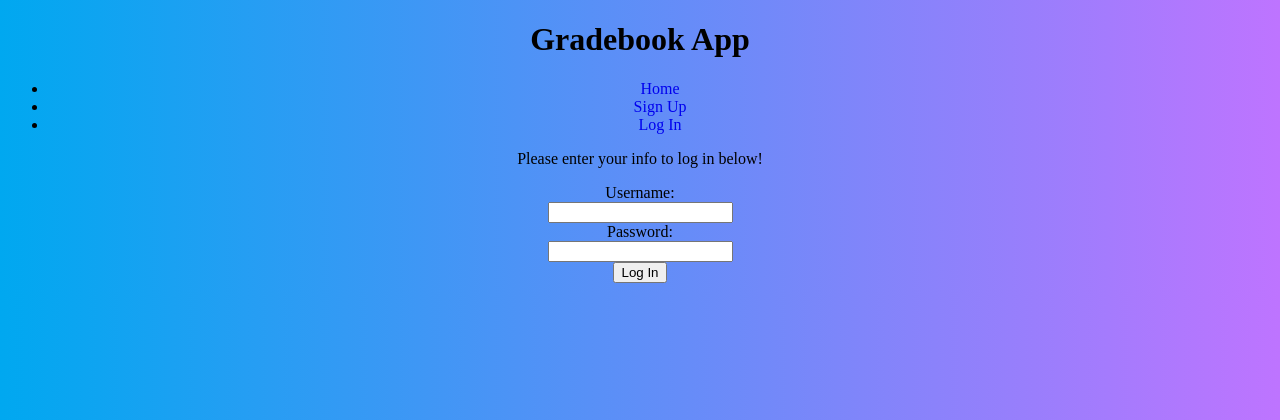
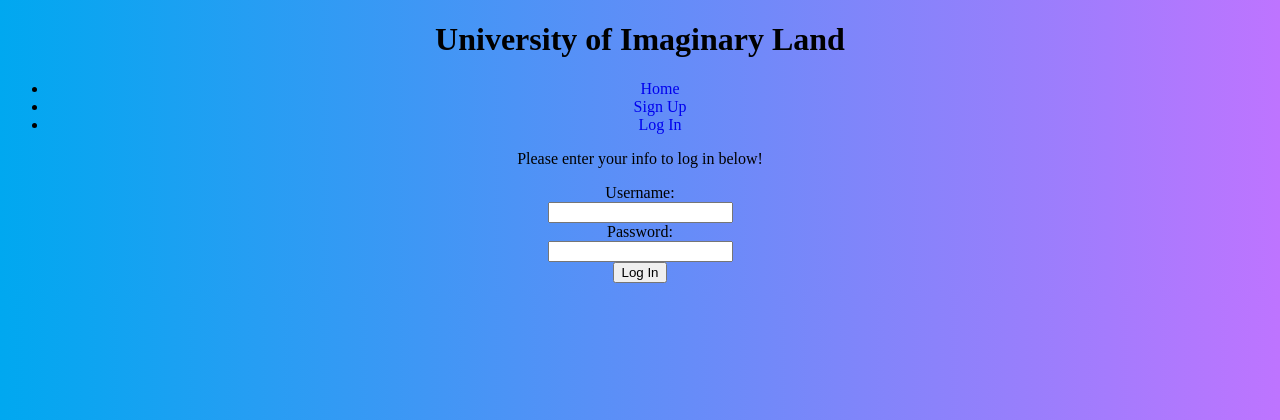
Before and after one commit to rchazen/106Lab8, a Flask app: page /login in a window 1280 px wide. Shown: the top 420 px of the page. Run offline with Flask 2, Linux system fonts and the light colour scheme.

Commit message:
Modified Title

```diff
--- a/templates/login.html
+++ b/templates/login.html
@@ -4,10 +4,10 @@
     <head>
         <!-- <link rel="stylesheet" href="style.css"> -->
         <link rel="stylesheet" href="{{ url_for('static', filename='style.css') }}" />
-        <title>Gradebook</title>
+        <title>UIL|Login</title>
     </head>
     <body>
-    <h1>Gradebook App</h1>
+    <h1>University of Imaginary Land</h1>
     <ul>
         <li><a style="text-decoration:none" href="{{ url_for('index')}}">Home</a></li>
         <li><a style="text-decoration:none" href="{{ url_for('signUp')}}" >Sign Up</a></li>
```
